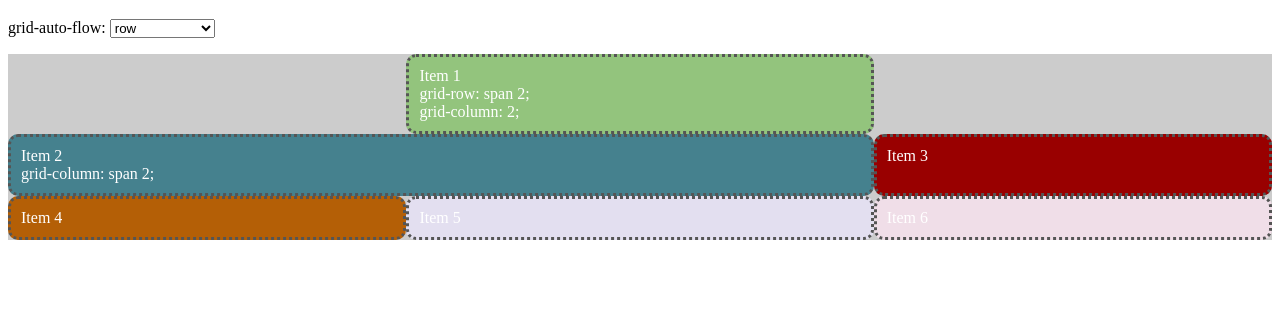
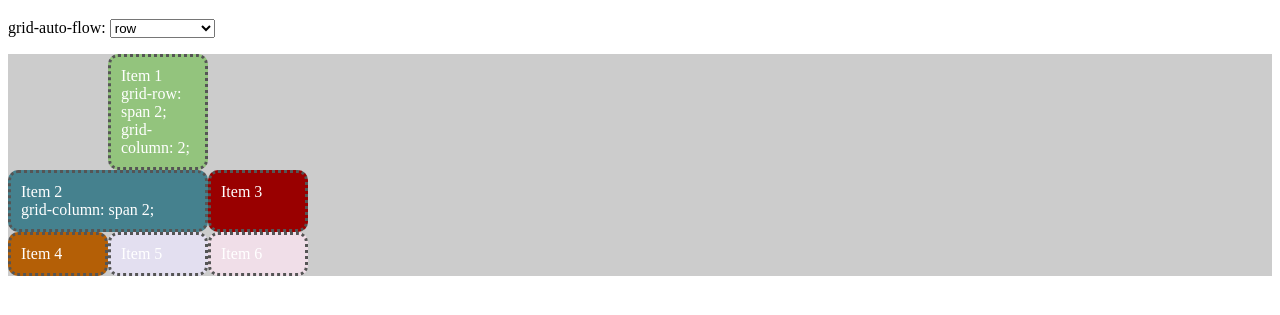
Before and after one commit to codegrid/2016-display-grid, a plain HTML site: page grid-auto-flow/change-auto-flow.html in a window 1280 px wide. Shown: the part 61-376 px from the top of the page. Drawn offline with Linux system fonts and the light colour scheme.

Commit message:
modify demo

```diff
--- a/grid-auto-flow/change-auto-flow.html
+++ b/grid-auto-flow/change-auto-flow.html
@@ -7,8 +7,9 @@
 <style>
 .grid {
   display: grid;
-  grid-template-columns: auto auto auto;
-  grid-template-rows: auto auto auto;
+  grid-template-columns: repeat(3, 100px);
+  grid-template-rows:  repeat(3, auto);
+  grid-auto-columns: 100px;
 }
 .grid__item-1 {
   grid-row: span 2;
```
Also changed, not shown: grid-auto-flow/index.html (+1 -1 lines).
